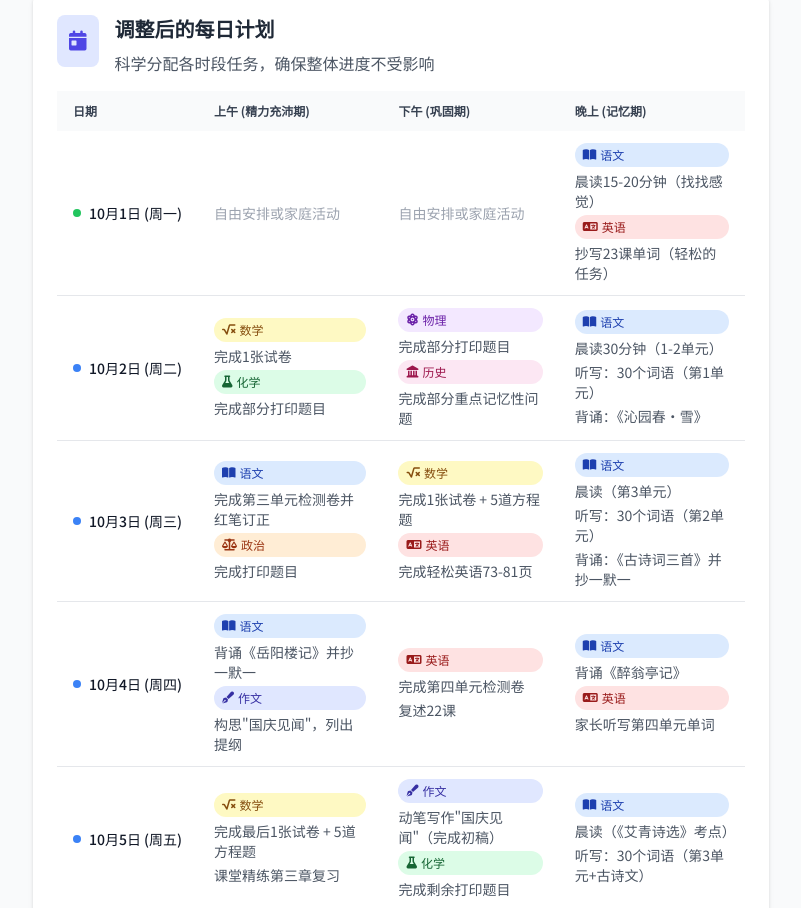
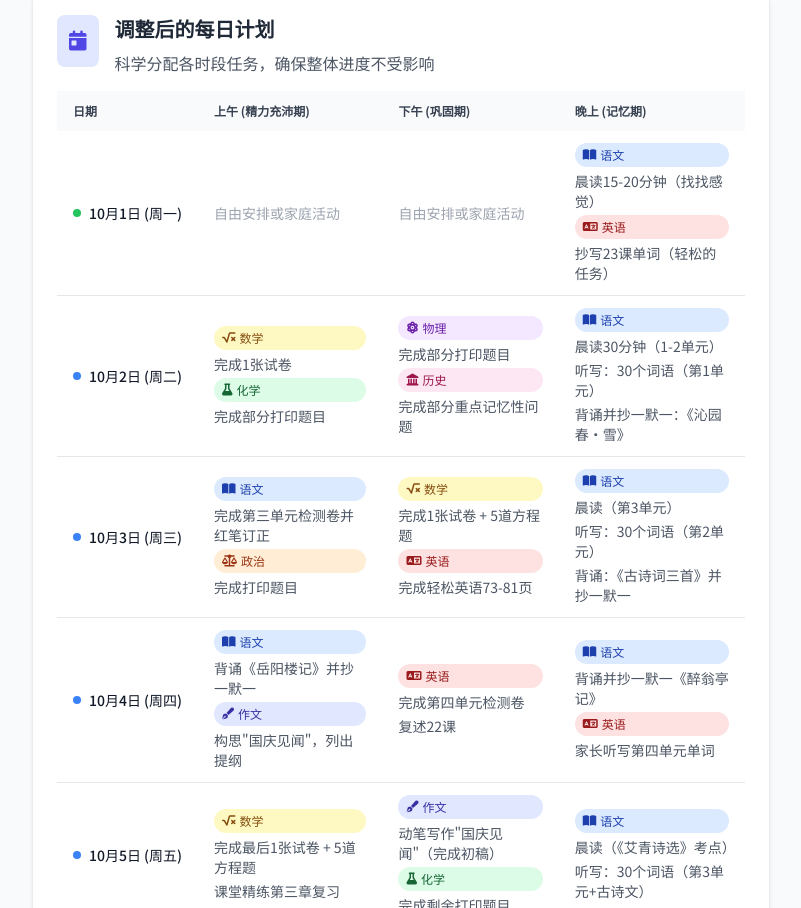
Before and after one commit to Xyihang/Xyihang.github.io, a plain HTML site: page index.html in a window 1280 px wide. Shown: the part 477-1385 px from the top of the page, without its empty margins (239-1040 px from the left). Drawn offline with nearby package versions, Linux system fonts and the light colour scheme.

Commit message:
index.html

```diff
--- a/index.html
+++ b/index.html
@@ -196,7 +196,7 @@
                                     </span>
                                     <span>晨读30分钟（1-2单元）</span>
                                     <span>听写：30个词语（第1单元）</span>
-                                    <span>背诵：《沁园春·雪》</span>
+                                    <span>背诵并抄一默一：《沁园春·雪》</span>
                                 </div>
                             </td>
                         </tr>
@@ -282,7 +282,7 @@
                                     <span class="subject-badge bg-blue-100 text-blue-800">
                                         <i class="fas fa-book-open mr-1"></i>语文
                                     </span>
-                                    <span>背诵《醉翁亭记》</span>
+                                    <span>背诵并抄一默一《醉翁亭记》</span>
 
                                     <span class="subject-badge bg-red-100 text-red-800 mt-2">
                                         <i class="fas fa-language mr-1"></i>英语
```
